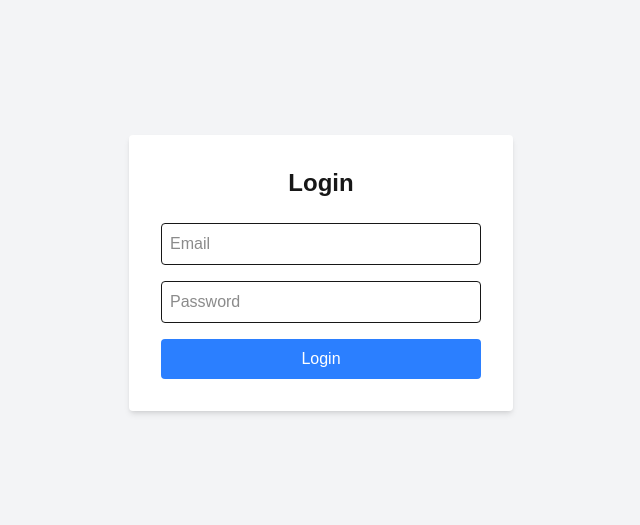
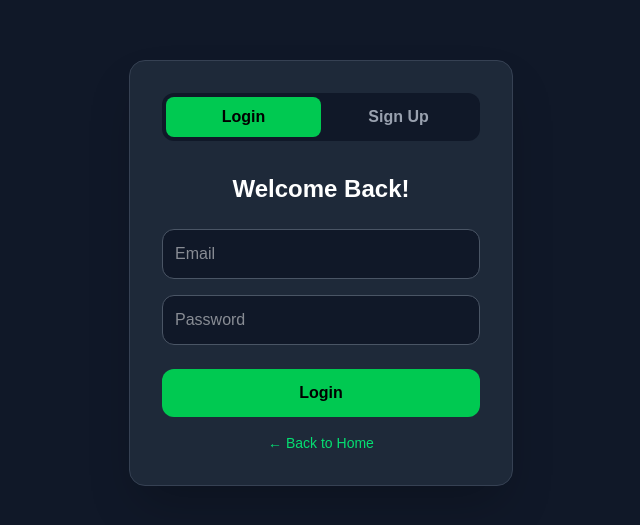
Before and after one commit to sagorforhad68-dev/smart-marketbd, a Next.js app: page /login in a window 1280 px wide. Shown: the part 127-652 px from the top of the page, without its empty margins (319-959 px from the left). Built offline with nearby package versions, Linux system fonts and the light colour scheme; no server answers.

Commit message:
fix login signup page

```diff
--- a/app/login/page.tsx
+++ b/app/login/page.tsx
@@ -3,54 +3,91 @@
 import { useState } from 'react'
 import { supabase } from '@/lib/supabase'
 import { useRouter } from 'next/navigation'
+import Link from 'next/link'
 
 export default function LoginPage() {
+  const [isLogin, setIsLogin] = useState(true)
   const [email, setEmail] = useState('')
   const [password, setPassword] = useState('')
   const [loading, setLoading] = useState(false)
   const [error, setError] = useState('')
   const router = useRouter()
 
-  const handleLogin = async () => {
+  const handleSubmit = async () => {
     setLoading(true)
     setError('')
-    const { error } = await supabase.auth.signInWithPassword({
-      email,
-      password,
-    })
-    if (error) {
-      setError(error.message)
+
+    if (isLogin) {
+      const { error } = await supabase.auth.signInWithPassword({ email, password })
+      if (error) setError(error.message)
+      else router.push('/dashboard')
     } else {
-      router.push('/dashboard')
+      const { error } = await supabase.auth.signUp({ email, password })
+      if (error) setError(error.message)
+      else router.push('/dashboard')
     }
     setLoading(false)
   }
 
   return (
-    <div className="min-h-screen flex items-center justify-center bg-gray-100">
-      <div className="bg-white p-8 rounded shadow-md w-96">
-        <h1 className="text-2xl font-bold mb-6 text-center">Login</h1>
-        {error && <p className="text-red-500 mb-4 text-sm">{error}</p>}
+    <div className="min-h-screen flex items-center justify-center bg-gray-900">
+      <div className="bg-gray-800 p-8 rounded-2xl shadow-2xl w-96 border border-gray-700">
+
+        {/* Toggle Buttons */}
+        <div className="flex mb-8 bg-gray-900 rounded-xl p-1">
+          <button
+            onClick={() => setIsLogin(true)}
+            className={`flex-1 py-2 rounded-lg font-bold transition-all ${
+              isLogin ? 'bg-green-500 text-black' : 'text-gray-400'
+            }`}
+          >
+            Login
+          </button>
+          <button
+            onClick={() => setIsLogin(false)}
+            className={`flex-1 py-2 rounded-lg font-bold transition-all ${
+              !isLogin ? 'bg-green-500 text-black' : 'text-gray-400'
+            }`}
+          >
+            Sign Up
+          </button>
+        </div>
+
+        <h1 className="text-2xl font-bold mb-6 text-center text-white">
+          {isLogin ? 'Welcome Back!' : 'Create Account'}
+        </h1>
+
+        {error && (
+          <p className="text-red-400 mb-4 text-sm bg-red-900/30 p-3 rounded-lg">{error}</p>
+        )}
+
         <input
           type="email"
           placeholder="Email"
-          className="w-full border p-2 mb-4 rounded"
+          className="w-full bg-gray-900 border border-gray-600 text-white p-3 mb-4 rounded-xl outline-none focus:border-green-500"
           value={email}
           onChange={(e) => setEmail(e.target.value)}
         />
         <input
           type="password"
           placeholder="Password"
-          className="w-full border p-2 mb-4 rounded"
+          className="w-full bg-gray-900 border border-gray-600 text-white p-3 mb-6 rounded-xl outline-none focus:border-green-500"
           value={password}
           onChange={(e) => setPassword(e.target.value)}
         />
+
         <button
-          onClick={handleLogin}
-          className="w-full bg-blue-500 text-white p-2 rounded"
+          onClick={handleSubmit}
+          className="w-full bg-green-500 hover:bg-green-400 text-black font-bold p-3 rounded-xl transition-all"
         >
-          {loading ? 'Loading...' : 'Login'}
+          {loading ? 'Loading...' : isLogin ? 'Login' : 'Create Account'}
         </button>
+
+        <p className="text-center mt-4 text-gray-400 text-sm">
+          <Link href="/" className="text-green-400 hover:text-green-300">
+            ← Back to Home
+          </Link>
+        </p>
       </div>
     </div>
   )
```
